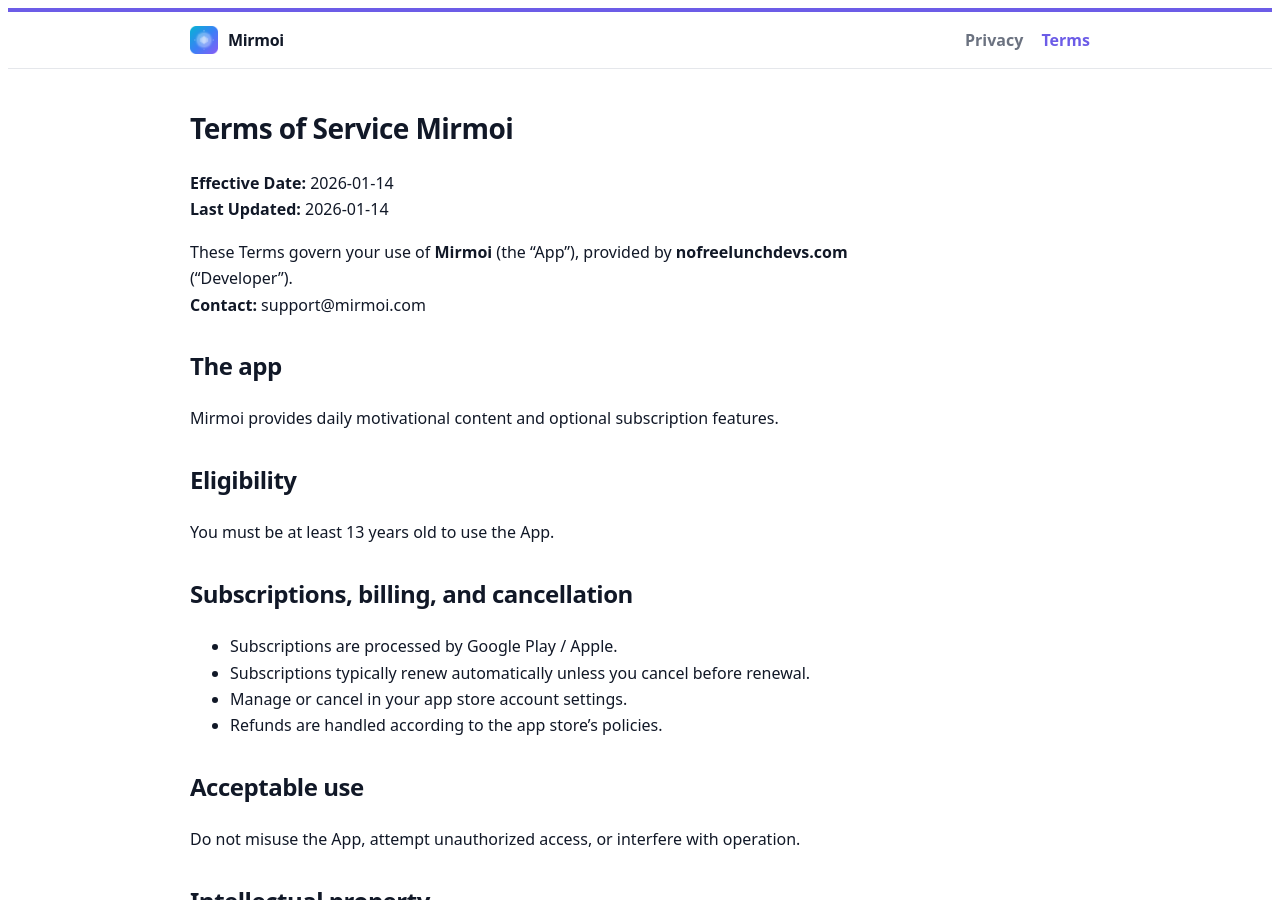
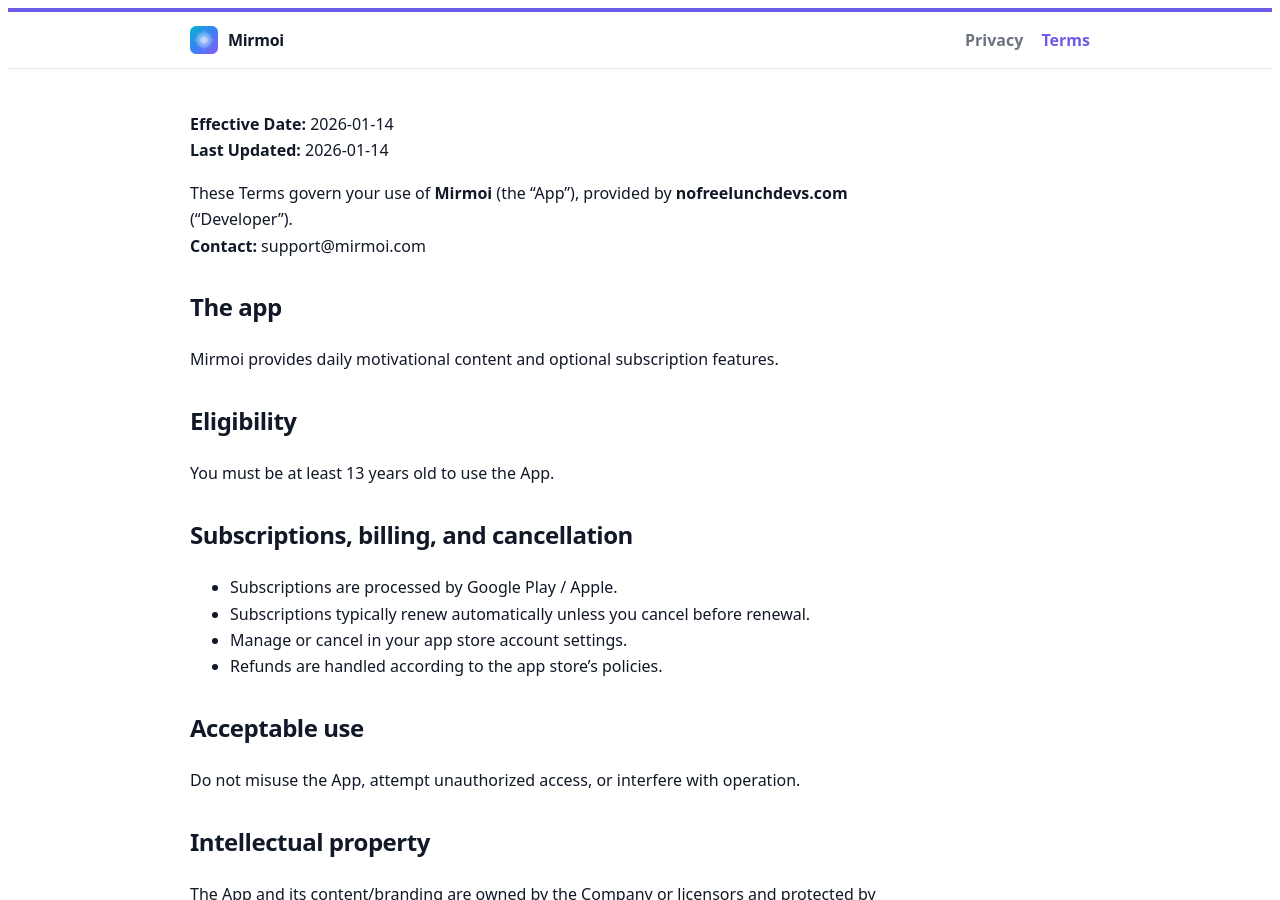
Before and after one commit to nofreelunch-development/mirmoi-legal, a Jekyll site: the page built from terms/index.md, in a window 1280 px wide and 900 px high. Built offline with Jekyll 4.4.1, drawn with Linux system fonts in a browser that asks for light colours; our own code applies the rules of GitHub Pages for plain Markdown files.

Commit message:
Update index.md

```diff
--- a/terms/index.md
+++ b/terms/index.md
@@ -1,9 +1,8 @@
 ---
-title: Terms of Service
+title: Terms of Service Mirmoi
 permalink: /terms/
 ---
 
-# Terms of Service Mirmoi
 **Effective Date:** 2026-01-14
 **Last Updated:** 2026-01-14
 
```
